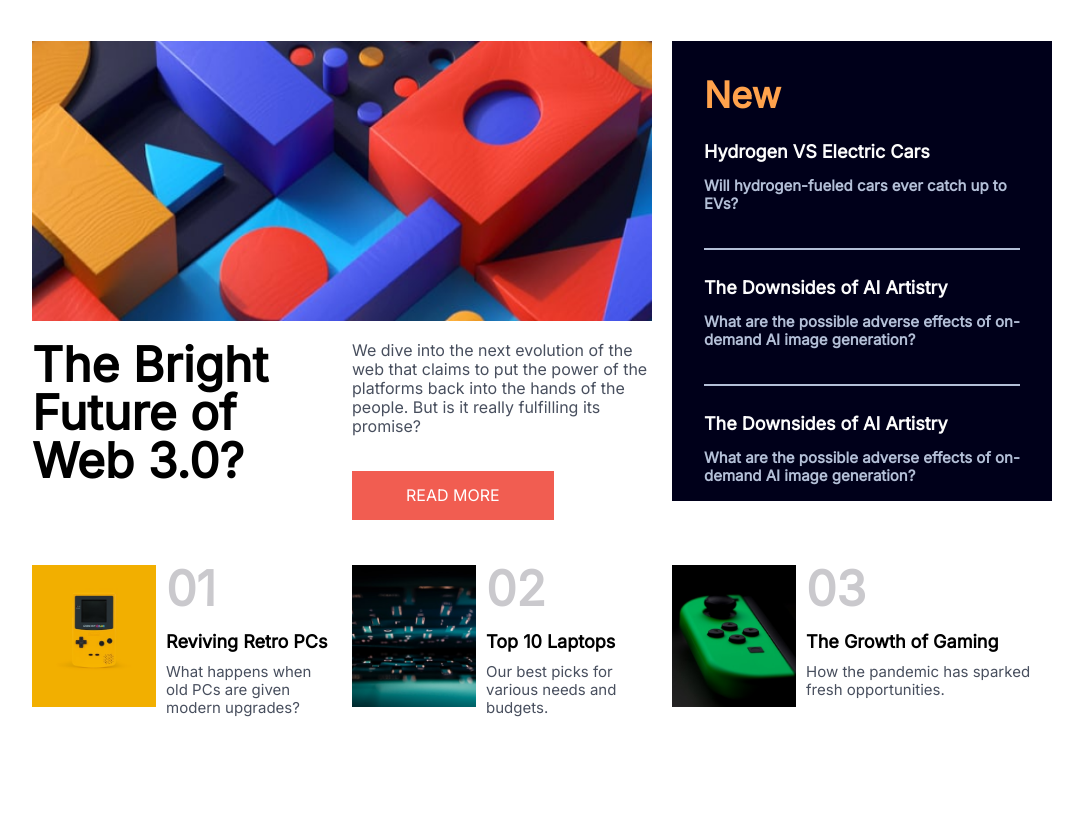
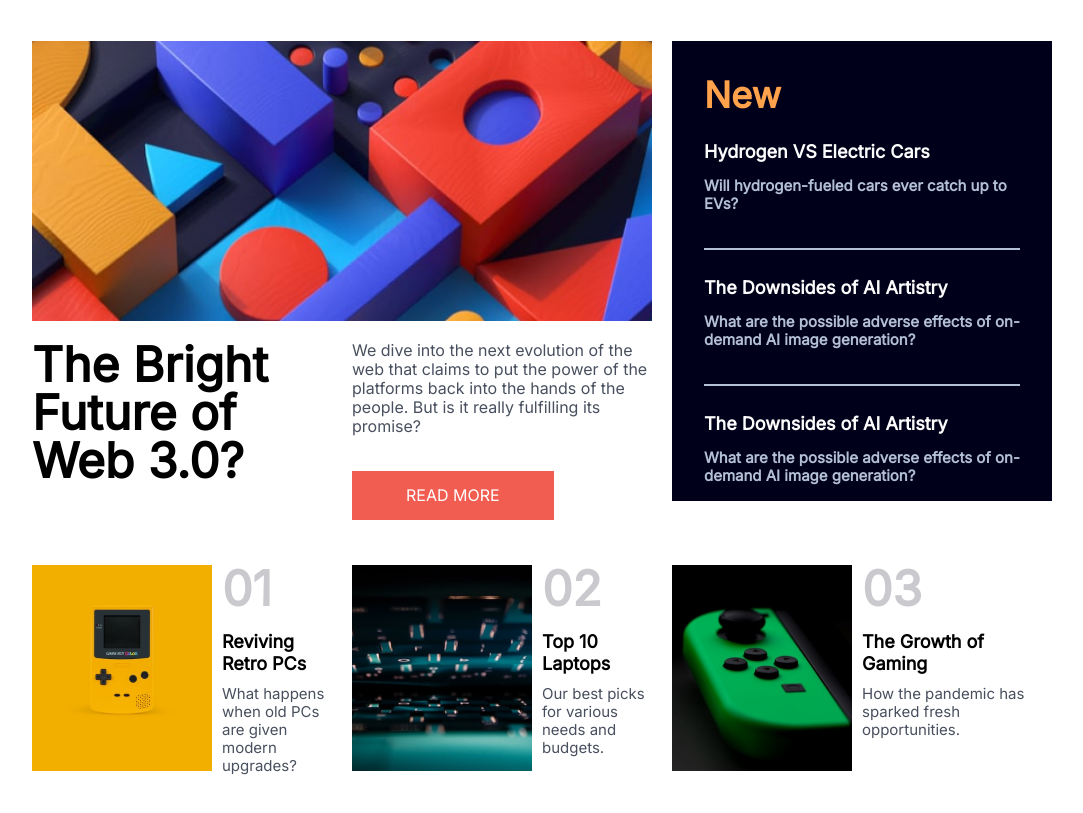
Before and after one commit to kakha326/davaleba-11, a plain HTML site: page index.html in a window 1280 px wide. Shown: the part 79-892 px from the top of the page, without its empty margins (98-1181 px from the left). Before the commit the page ends 834 px from the top, so only its background shows below. Drawn offline with Linux system fonts and the light colour scheme.

Commit message:
update margin

```diff
--- a/css/style.css
+++ b/css/style.css
@@ -8,7 +8,7 @@
     display: grid;
     column-gap: 20px;
     grid-template-columns: 1fr 1fr 1fr;
-    grid-template-rows: 120px 300px 160px 206px;
+    grid-template-rows: 120px 300px 160px 270px;
     grid-template-areas:
         "HEADER HEADER HEADER"
         "BANNER BANNER ASIDE"
```
